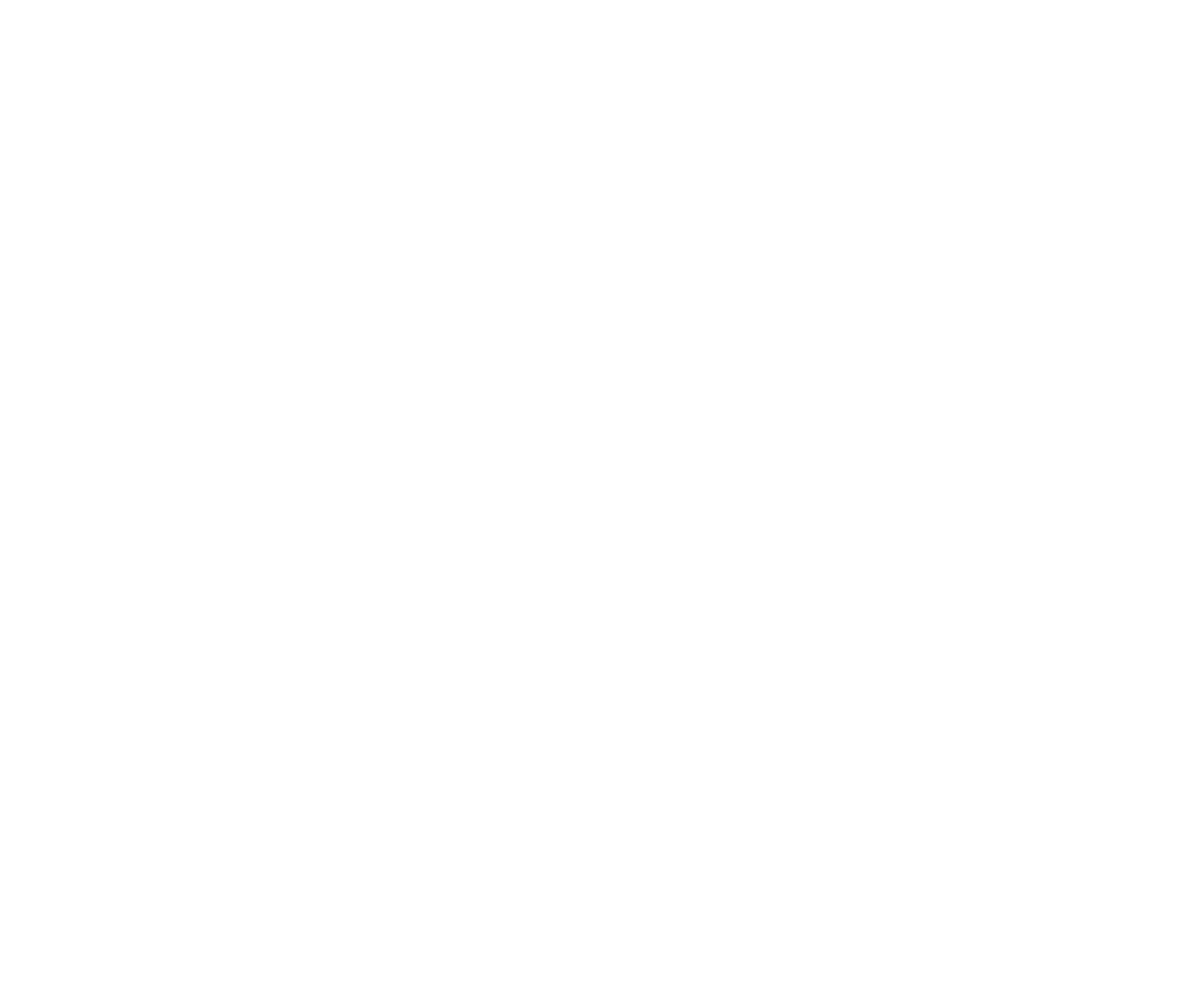
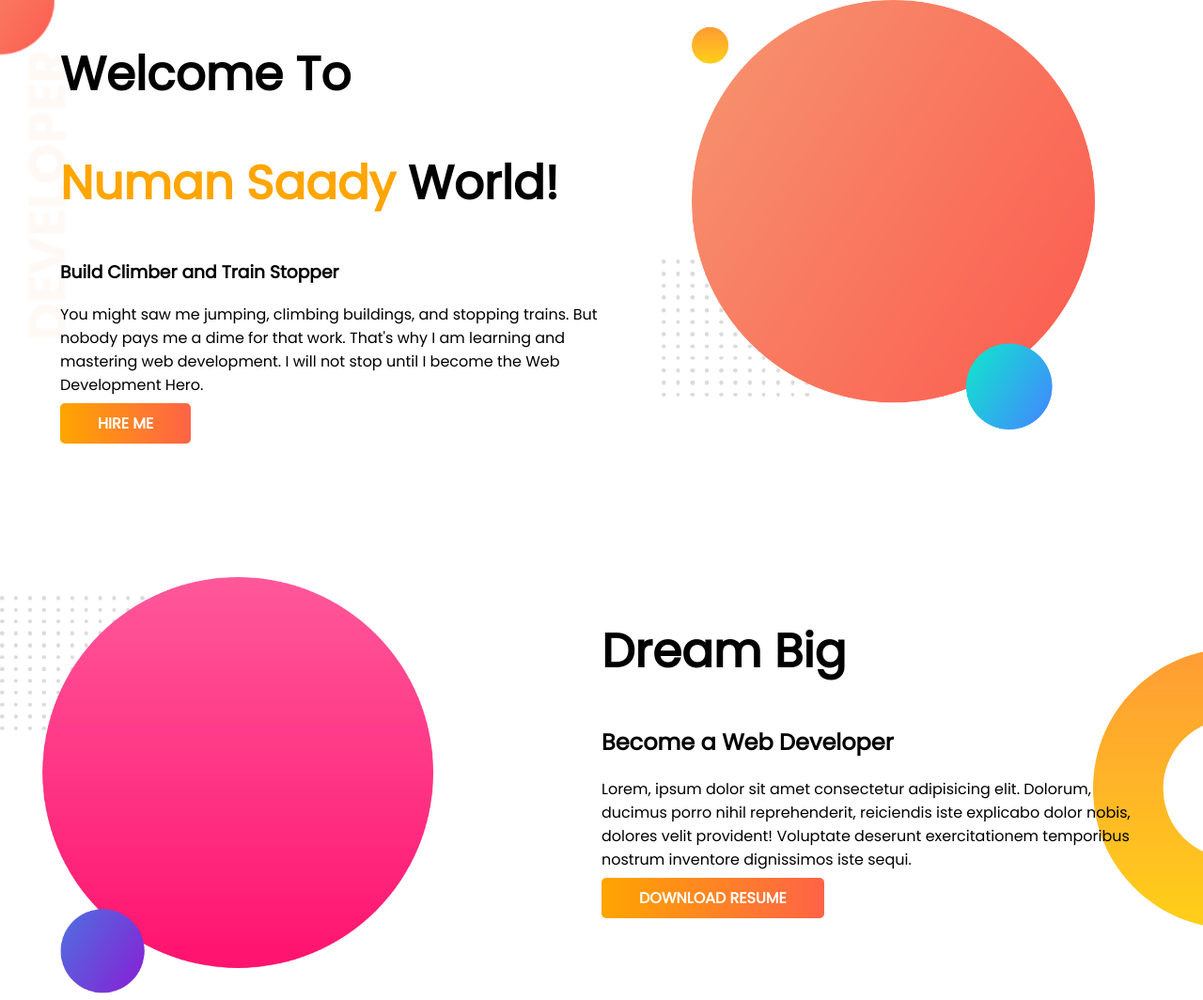
Before and after one commit to numansaady/nsportfolio, a plain HTML site: page index.html in a window 1280 px wide. Shown: the whole page at 94% size. Before the commit the page ends 800 px from the top, so only its background shows below. Drawn offline with Linux system fonts and the light colour scheme.

Commit message:
added 2 parts

```diff
--- a/index.html
+++ b/index.html
@@ -1,13 +1,45 @@
 <!DOCTYPE html>
 <html lang="en">
+
 <head>
     <meta charset="UTF-8">
     <meta http-equiv="X-UA-Compatible" content="IE=edge">
     <meta name="viewport" content="width=device-width, initial-scale=1.0">
     <title>NS Portfolio</title>
+    <link rel="preconnect" href="https://fonts.googleapis.com">
+    <link rel="preconnect" href="https://fonts.gstatic.com" crossorigin>
+    <link href="https://fonts.googleapis.com/css2?family=Poppins&display=swap" rel="stylesheet">
     <link rel="stylesheet" href="style.css">
 </head>
+
 <body>
+    <section class="top-banner">
+        <div class="half-width">
+            <h1>Welcome To</h1>
+            <h1><span class="orange-color">Numan Saady</span> World!</h1>
+            <h3>Build Climber and Train Stopper</h3>
+            <p>You might saw me jumping, climbing buildings, and stopping trains. But nobody pays me a dime for that work. That's why I am learning and mastering web development. I will not stop until I become the Web Development Hero.</p>
+            <a class="link-btn" target="_blank" href="https://www.linkedin.com/in/numansaadi/">HIRE ME</a>
+        </div>
 
+        <div class="half-width">
+            <img src="images/my-bg.png" alt="">
+        </div>
+    </section>
+
+    <section class="dream-big">
+        <div class="half-width">
+            <img src="images/my-bg2.png" alt="">
+        </div>
+        <div class="half-width">
+            <h1>Dream Big</h1>
+            <h2>Become a Web Developer</h2>
+            <p>Lorem, ipsum dolor sit amet consectetur adipisicing elit. Dolorum, ducimus porro nihil reprehenderit, reiciendis iste explicabo dolor nobis, dolores velit provident! Voluptate deserunt exercitationem temporibus nostrum inventore dignissimos
+                iste sequi.</p>
+
+            <a href="#" class="link-btn">DOWNLOAD RESUME</a>
+        </div>
+    </section>
 </body>
+
 </html>
--- a/style.css
+++ b/style.css
@@ -0,0 +1,54 @@
+body {
+    font-family: 'Poppins', sans-serif;
+    margin: 0;
+}
+
+h1 {
+    font-size: 50px;
+}
+
+.orange-color {
+    color: orange;
+}
+
+.half-width {
+    width: 50%;
+}
+
+.top-banner .half-width {
+    padding-left: 5%;
+}
+
+section {
+    display: flex;
+}
+
+.top-banner {
+    background-image: url(images/top-banner.png);
+    background-repeat: no-repeat;
+    margin-bottom: 150px;
+}
+
+.half-width img {
+    width: 80%;
+}
+
+.link-btn {
+    text-decoration: none;
+    background-image: linear-gradient(to right, orange, tomato);
+    padding: 10px 40px;
+    border-radius: 5px;
+    color: #fff;
+    font-weight: 700;
+}
+
+.dream-big {
+    background-image: url(images/dream-bg.png);
+    background-repeat: no-repeat;
+    background-position: right;
+    background-size: auto;
+}
+
+.dream-big .half-width {
+    padding-right: 5%;
+}
```
Also changed, not shown: images/dream-bg.png (added), images/exp-bg.png (added), images/jhankar.png (added), images/jhankar2.png (added), images/my-bg.png (added), images/my-bg2.png (added), images/top-banner.png (added).
